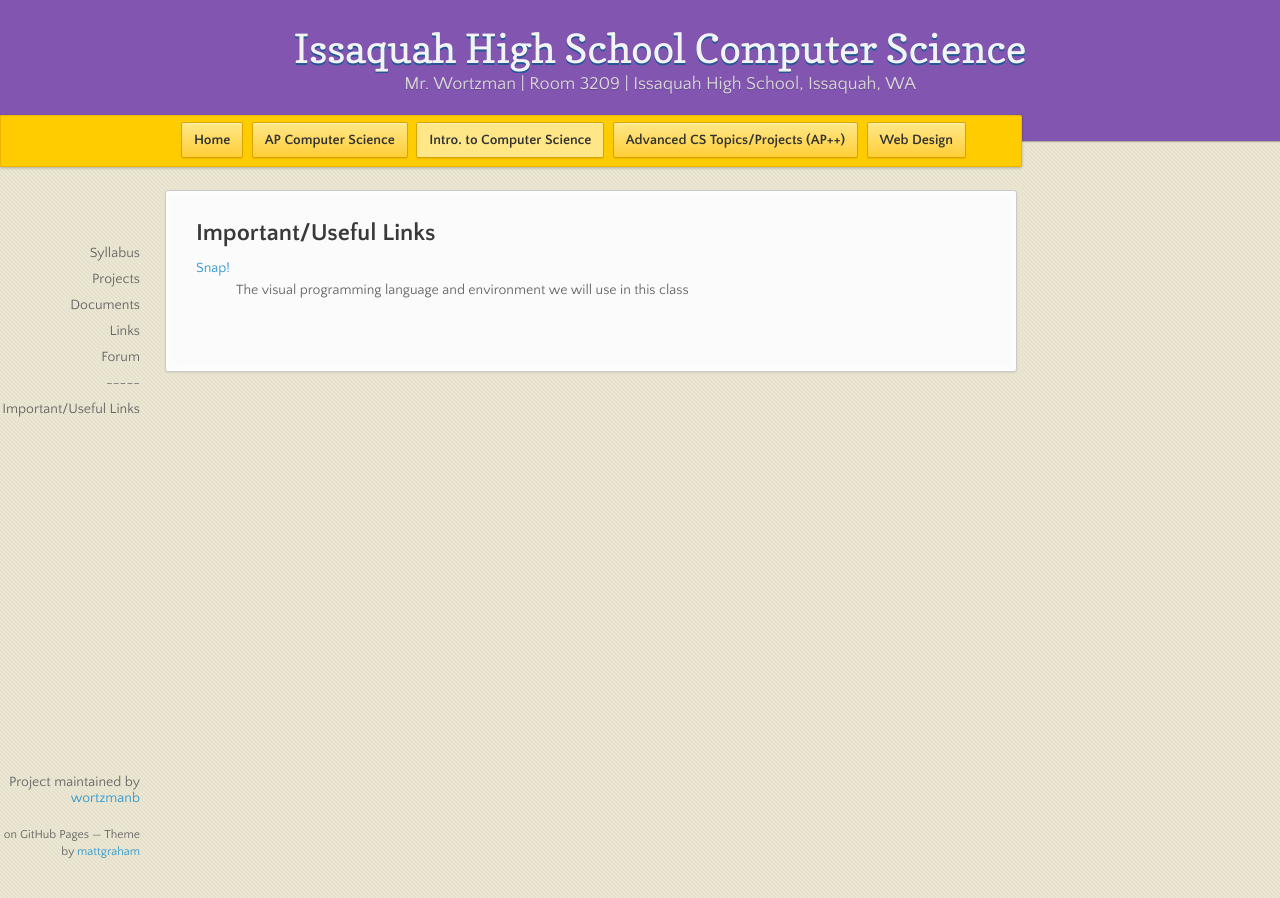
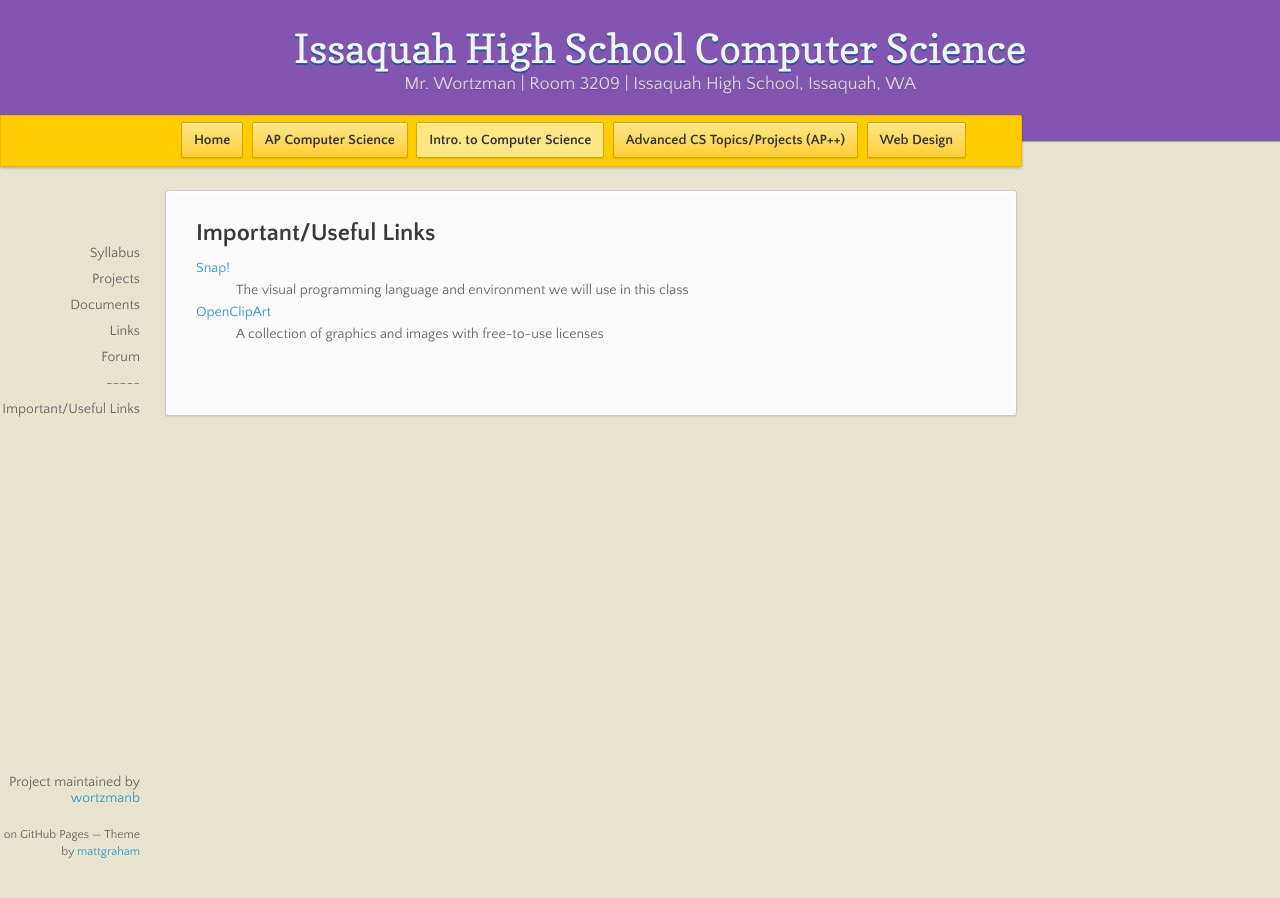
Before and after one commit to stutlerk/ihs-website, a Jekyll site: the page built from _introcs/links.html, in a window 1280 px wide. Built offline with Jekyll 4.4.1, drawn with Linux system fonts in a browser that asks for light colours; nearby versions of some CDN libraries.

Commit message:
Adding OpenClipArt to links.

```diff
--- a/_introcs/links.html
+++ b/_introcs/links.html
@@ -8,5 +8,8 @@ layout: course
 <dl>
     <dt><a href="http://snap.berkeley.edu/">Snap!</a></dt>
     <dd>The visual programming language and environment we will use in this class</dd>
+
+    <dt><a href="https://openclipart.org/">OpenClipArt</a></dt>
+    <dd>A collection of graphics and images with free-to-use licenses</dd>
 </dl>
 </section>
```
